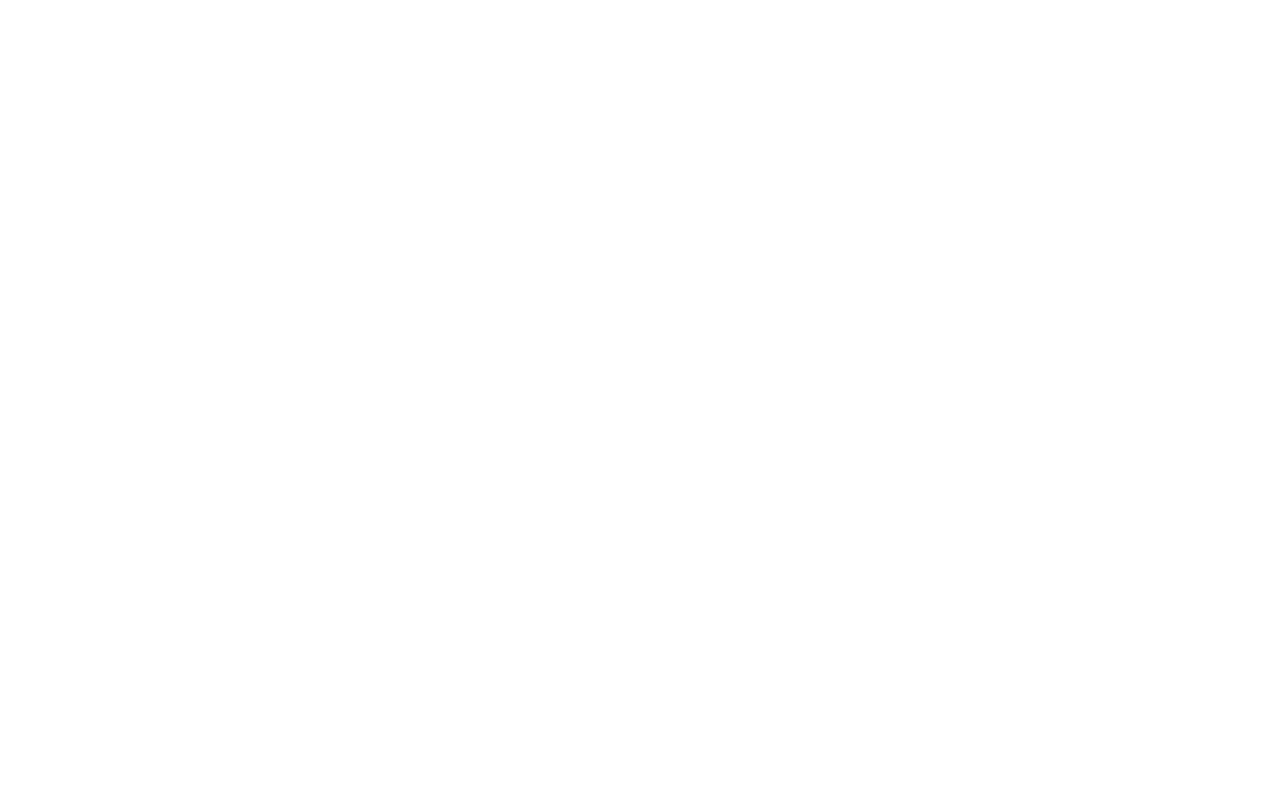
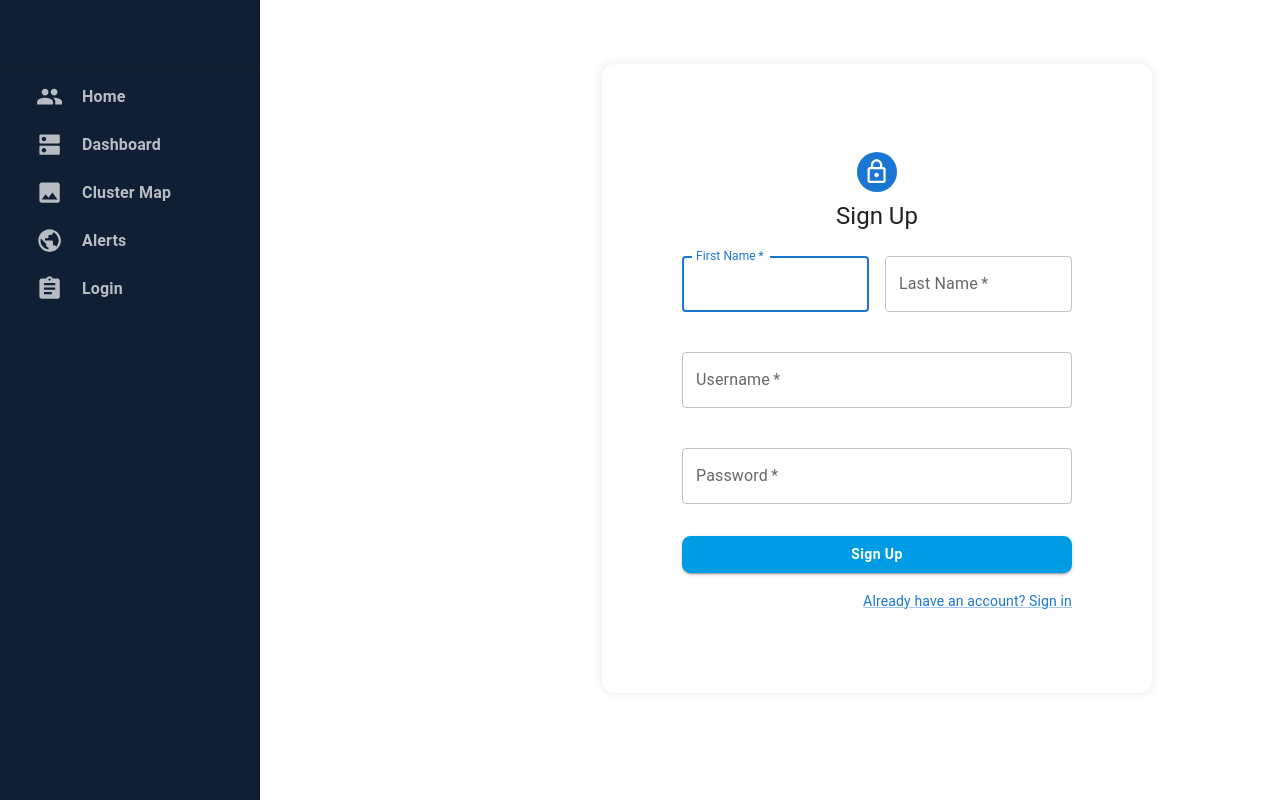
Before and after one commit to oslabs-beta/kubik, a React (Vite) app: page /signup in a window 1280 px wide. Before the commit this address had no page. Built offline with nearby package versions, Linux system fonts and the light colour scheme.

Commit message:
added login and signup page

```diff
--- a/src/client/index.jsx
+++ b/src/client/index.jsx
@@ -11,6 +11,7 @@ import Dashboard from './pages/Dashboard.jsx';
 import Alerts from './pages/Alerts.jsx';
 import Main from './pages/MainPage.jsx';
 import Login from './pages/Login.jsx';
+import Signup from './pages/Signup.jsx';
 import ClusterView from './components/ClusterView/ClusterView.jsx';
 
 ReactDOM.createRoot(document.getElementById('root')).render(
@@ -23,6 +24,7 @@ ReactDOM.createRoot(document.getElementById('root')).render(
           <Route path="cluster-view" element={<ClusterView />} />
           <Route path="alerts" element={<Alerts />} />
           <Route path="login" element={<Login />} />
+          <Route path="signup" element={<Signup />} />
         </Route>
       </Routes>
     </BrowserRouter>
--- a/src/client/pages/Login.jsx
+++ b/src/client/pages/Login.jsx
@@ -1,8 +1,9 @@
-import * as React from 'react';
+import React, { useState } from 'react';
+import { useNavigate } from 'react-router-dom';
 //import axios from 'axios';
 import Avatar from '@mui/material/Avatar';
 import Button from '@mui/material/Button';
-import CssBaseline from '@mui/material/CssBaseline';
+// import CssBaseline from '@mui/material/CssBaseline';
 import TextField from '@mui/material/TextField';
 import FormControlLabel from '@mui/material/FormControlLabel';
 import Checkbox from '@mui/material/Checkbox';
@@ -11,35 +12,15 @@ import Grid from '@mui/material/Grid';
 import Box from '@mui/material/Box';
 import LockOutlinedIcon from '@mui/icons-material/LockOutlined';
 import Typography from '@mui/material/Typography';
-import Container from '@mui/material/Container';
-import { createTheme, ThemeProvider } from '@mui/material/styles';
-
-// function Copyright(props) {
-//   return (
-//     <Typography
-//       variant="body2"
-//       color="text.secondary"
-//       align="center"
-//       {...props}
-//     >
-//       {'Copyright © '}
-//       <Link color="inherit" href="https://mui.com/">
-//         Your Website
-//       </Link>{' '}
-//       {new Date().getFullYear()}
-//       {'.'}
-//     </Typography>
-//   );
-// }
-
-// TODO remove, this demo shouldn't need to reset the theme.
-
-// const defaultTheme = createTheme();
+// import Container from '@mui/material/Container';
 
 const Login = () => {
+  const navigate = useNavigate();
+  const [username, setUsername] = useState('');
+  const [password, setPassword] = useState('');
+
   const handleSubmit = async (event) => {
     event.preventDefault();
-    const data = new FormData(event.currentTarget);
 
     try {
       const response = await fetch('http://localhost:3020/api/auth/login', {
@@ -47,33 +28,31 @@ const Login = () => {
         headers: {
           'Content-Type': 'application/json',
         },
-        body: JSON.stringify({
-          username: data.get('email'), // assuming email is used as username
-          password: data.get('password'),
-        }),
-        credentials: 'include', // necessary for cookies to be sent and received
+        body: JSON.stringify({ username, password }),
+        credentials: 'include',
       });
 
-      const responseData = await response.json();
+      // responseUsername is string from backend
+      // may need it to render username on the main dashboard
+      const responseUsername = await response.json();
 
-      if (response.ok) {
-        console.log('Login Successful:', responseData);
-        // handle successful login (redirect or change state?)
+      if (!response.ok) {
+        // need logic for failed auth
+        console.error('Login Failed:');
       } else {
-        console.error('Login Failed:', responseData);
-        // handle login errors
+        // reroute to mainpage
+        // Branden might need to change this
+        navigate('/');
       }
     } catch (error) {
+      // need error handler
       console.error('Error during login:', error);
-      // handle network error
     }
   };
 
-
   return (
-    // <ThemeProvider theme={defaultTheme}>
-    //   <Container component="main" maxWidth="xs">
-    //     <CssBaseline />
+    // <Container component="main" maxWidth="xs">
+    //   <CssBaseline />
     <Box
       sx={{
         padding: 10,
@@ -94,32 +73,30 @@ const Login = () => {
       <Typography component="h1" variant="h5">
         Welcome
       </Typography>
-          <Box
-            component="form"
-            onSubmit={handleSubmit}
-            noValidate
-            sx={{ mt: 1 }}
-          >
+      <Box component="form" onSubmit={handleSubmit} noValidate sx={{ mt: 1 }}>
         <TextField
-            variant="filled"
+          autoComplete="username"
+          id="username"
+          label="Username"
           margin="normal"
+          name="username"
+          autoFocus
+          fullWidth
           required
-              fullWidth
-              id="email"
-              label="Email Address"
-              name="email"
-              autoComplete="email"
-              autoFocus
+          value={username}
+          onChange={(e) => setUsername(e.target.value)}
         />
         <TextField
+          autoComplete="current-password"
+          id="password"
+          label="Password"
           margin="normal"
+          name="password"
+          type="password"
+          fullWidth
           required
-              fullWidth
-              name="password"
-              label="Password"
-              type="password"
-              id="password"
-              autoComplete="current-password"
+          value={password}
+          onChange={(e) => setPassword(e.target.value)}
         />
         <FormControlLabel
           control={<Checkbox value="remember" color="primary" />}
@@ -140,16 +117,14 @@ const Login = () => {
             </Link>
           </Grid>
           <Grid item>
-                <Link href="#" variant="body2">
+            <Link href="/signup" variant="body2">
               {"Don't have an account? Sign Up"}
             </Link>
           </Grid>
         </Grid>
       </Box>
     </Box>
-    //     <Copyright sx={{ mt: 8, mb: 4 }} />
-    //   </Container>
-    // </ThemeProvider>
+    // </Container>
   );
 };
 
--- /dev/null
+++ b/src/client/pages/Signup.jsx
@@ -0,0 +1,162 @@
+import React, { useState } from 'react';
+import { useNavigate } from 'react-router-dom';
+import Avatar from '@mui/material/Avatar';
+import Button from '@mui/material/Button';
+import CssBaseline from '@mui/material/CssBaseline';
+import TextField from '@mui/material/TextField';
+import Link from '@mui/material/Link';
+import Grid from '@mui/material/Grid';
+import Box from '@mui/material/Box';
+import LockOutlinedIcon from '@mui/icons-material/LockOutlined';
+import Typography from '@mui/material/Typography';
+import Container from '@mui/material/Container';
+
+const Signup = () => {
+  const navigate = useNavigate();
+  const [formData, setFormData] = useState({
+    firstName: '',
+    lastName: '',
+    username: '',
+    password: '',
+  });
+
+  const handleSubmit = async (event) => {
+    event.preventDefault();
+
+    try {
+      const response = await fetch('http://localhost:3020/api/auth/signup', {
+        method: 'POST',
+        headers: {
+          'Content-Type': 'application/json',
+        },
+        body: JSON.stringify({
+          firstName: formData.firstName,
+          lastName: formData.lastName,
+          username: formData.username,
+          password: formData.password,
+        }),
+        credentials: 'include',
+      });
+
+      // responseUsername is string from backend
+      // may need it to render username on the main dashboard
+      const responseUsername = await response.json();
+
+      if (!response.ok) {
+        // need logic for failed auth
+        console.error('Sign Up Failed:');
+      } else {
+        // reroute to mainpage
+        // Branden might need to change this
+        navigate('/');
+      }
+    } catch (error) {
+      // need error handler
+      console.error('Error during Sign Up:', error);
+    }
+  };
+
+  const handleChange = (event) => {
+    setFormData({
+      ...formData,
+      [event.target.name]: event.target.value,
+    });
+  };
+
+  return (
+    <Container component="main" maxWidth="xs">
+      <CssBaseline />
+      <Box
+        sx={{
+          padding: 10,
+          marginTop: 8,
+          display: 'flex',
+          flexDirection: 'column',
+          alignItems: 'center',
+          boxShadow: '0px 0px 10px rgba(0, 0, 0, 0.1)',
+          bgcolor: '#ffffff',
+          width: '550px',
+          borderRadius: 3,
+        }}
+      >
+        <Avatar sx={{ m: 1, bgcolor: 'primary.main' }}>
+          <LockOutlinedIcon />
+        </Avatar>
+        <Typography component="h1" variant="h5">
+          Sign Up
+        </Typography>
+        <Box component="form" onSubmit={handleSubmit} noValidate sx={{ mt: 1 }}>
+          <Grid container spacing={2}>
+            <Grid item xs={12} sm={6}>
+              <TextField
+                autoComplete="given-name"
+                id="firstName"
+                label="First Name"
+                margin="normal"
+                name="firstName"
+                fullWidth
+                required
+                autoFocus
+                onChange={handleChange}
+              />
+            </Grid>
+            <Grid item xs={12} sm={6}>
+              <TextField
+                autoComplete="family-name"
+                id="lastName"
+                label="Last Name"
+                margin="normal"
+                name="lastName"
+                fullWidth
+                required
+                onChange={handleChange}
+              />
+            </Grid>
+            <Grid item xs={12}>
+              <TextField
+                autoComplete="username"
+                id="username"
+                label="Username"
+                margin="normal"
+                name="username"
+                fullWidth
+                required
+                onChange={handleChange}
+              />
+            </Grid>
+            <Grid item xs={12}>
+              <TextField
+                autoComplete="new-password"
+                id="password"
+                label="Password"
+                name="password"
+                margin="normal"
+                type="password"
+                fullWidth
+                required
+                onChange={handleChange}
+              />
+            </Grid>
+          </Grid>
+          <Button
+            type="submit"
+            fullWidth
+            variant="contained"
+            sx={{ mt: 3, mb: 2 }}
+          >
+            Sign Up
+          </Button>
+          <Grid container justifyContent="flex-end">
+            <Grid item>
+              <Link href="/login" variant="body2">
+                Already have an account? Sign in
+              </Link>
+            </Grid>
+          </Grid>
+        </Box>
+      </Box>
+    </Container>
+  );
+};
+
+export default Signup;
--- a/src/server/server.js
+++ b/src/server/server.js
@@ -35,7 +35,7 @@ app.use(
       secure: process.env.NODE_ENV === 'production',
       httpOnly: true, // prevents client-side JS from reading the cookie
       maxAge: 1000 * 60 * 60 * 24, // 1 day
-      sameSite: 'lax'
+      sameSite: 'lax',
     },
   })
 );
@@ -45,8 +45,6 @@ app.use(express.urlencoded({ extended: true }));
 
 // check session
 app.get('/', require('./controllers/sessionController').checkSession);
-
-//
 
 // needs directory check
 app.use(express.static(path.resolve(__dirname, '../client')));
```
Lines whose indentation alone changed are shown as unchanged.
